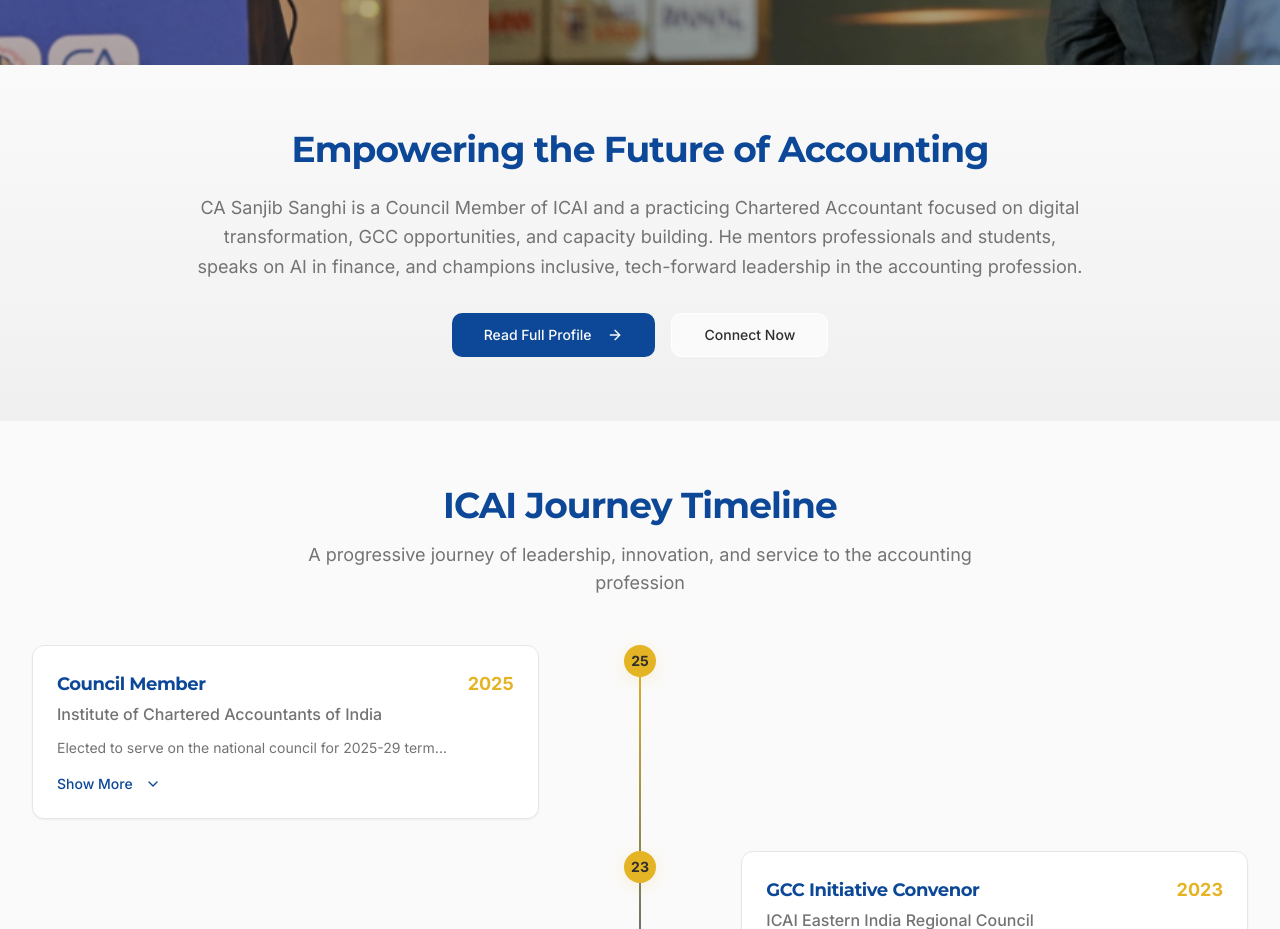
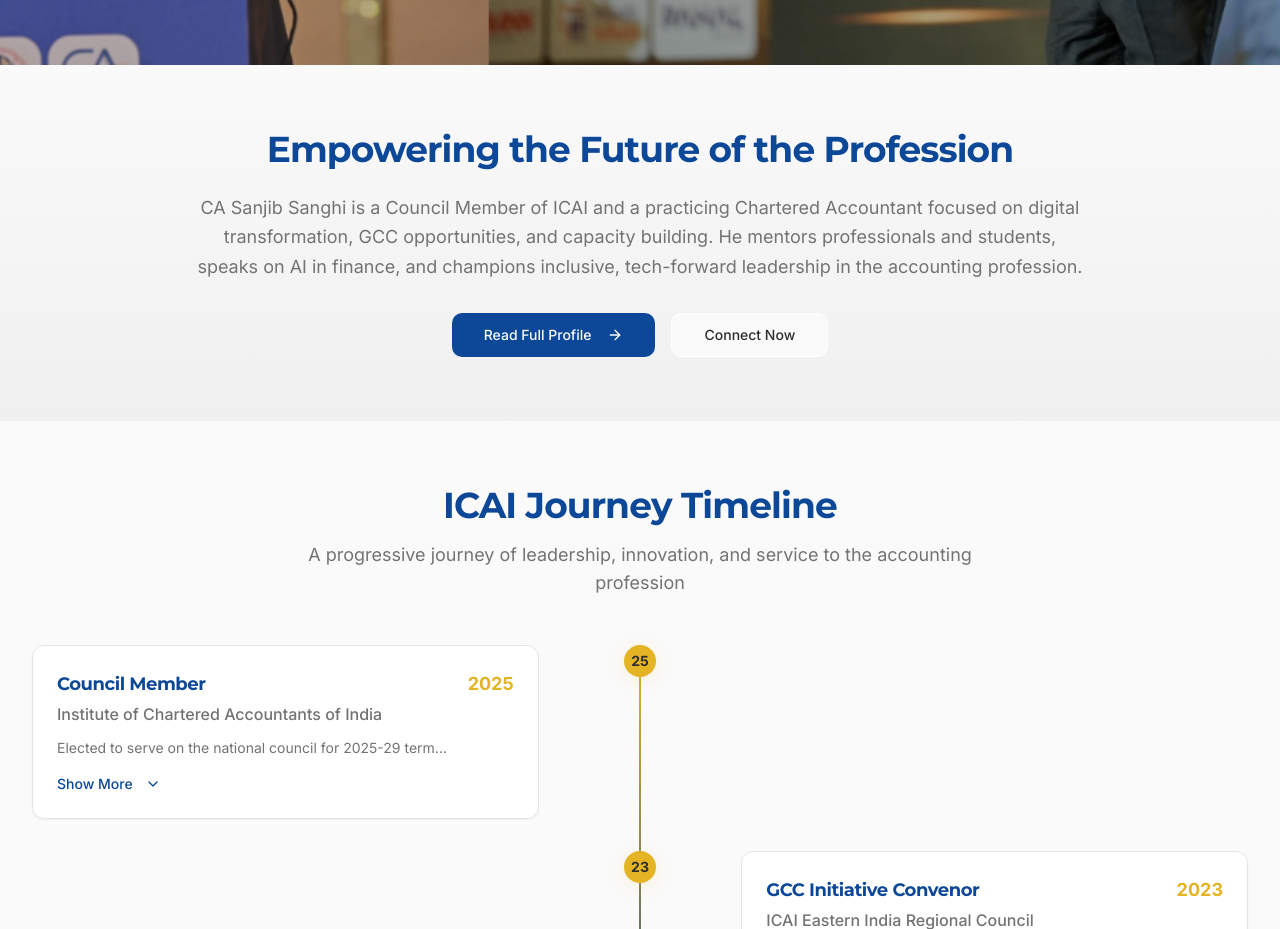
Before and after one commit to casanjibsanghi/digital-ca-hub, a React (Vite) app: page / in a window 1280 px wide. Shown: the part 800-1729 px from the top of the page. Built offline with nearby package versions, Linux system fonts and the light colour scheme; the HTML template or start-up script is replaced by a standard one.

Commit message:
Update hero section title

```diff
--- a/src/pages/HomePage.tsx
+++ b/src/pages/HomePage.tsx
@@ -131,7 +131,7 @@ const HomePage = () => {
         <div className="container">
           <div className="max-w-4xl mx-auto text-center">
             <h2 className="font-montserrat font-bold text-3xl lg:text-4xl text-primary mb-6">
-              Empowering the Future of Accounting
+              Empowering the Future of the Profession
             </h2>
             <p className="text-lg text-muted-foreground leading-relaxed mb-8">
               CA Sanjib Sanghi is a Council Member of ICAI and a practicing Chartered Accountant
```
